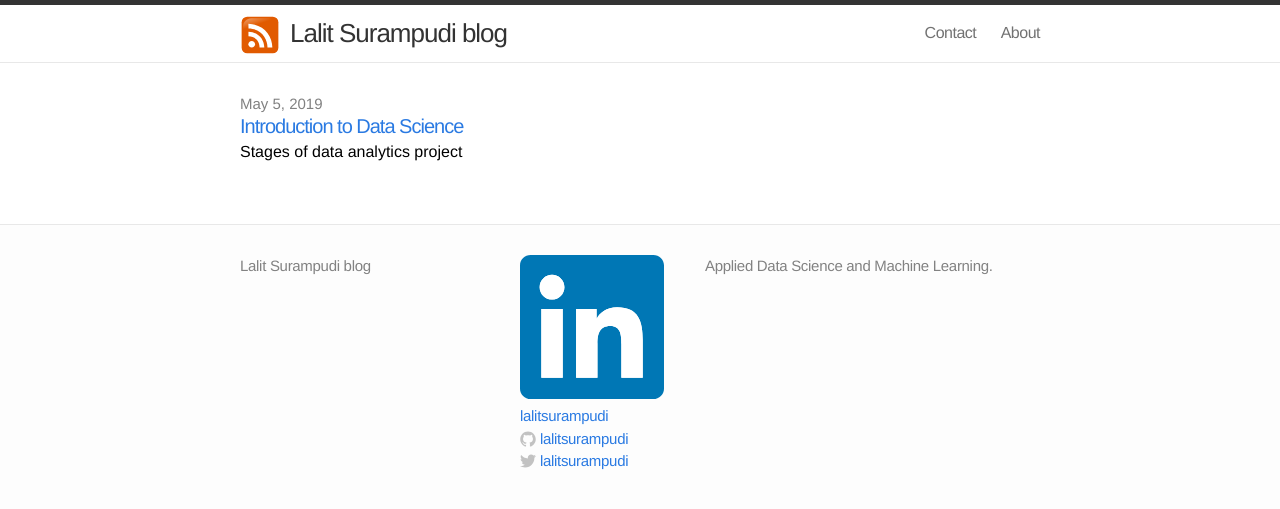
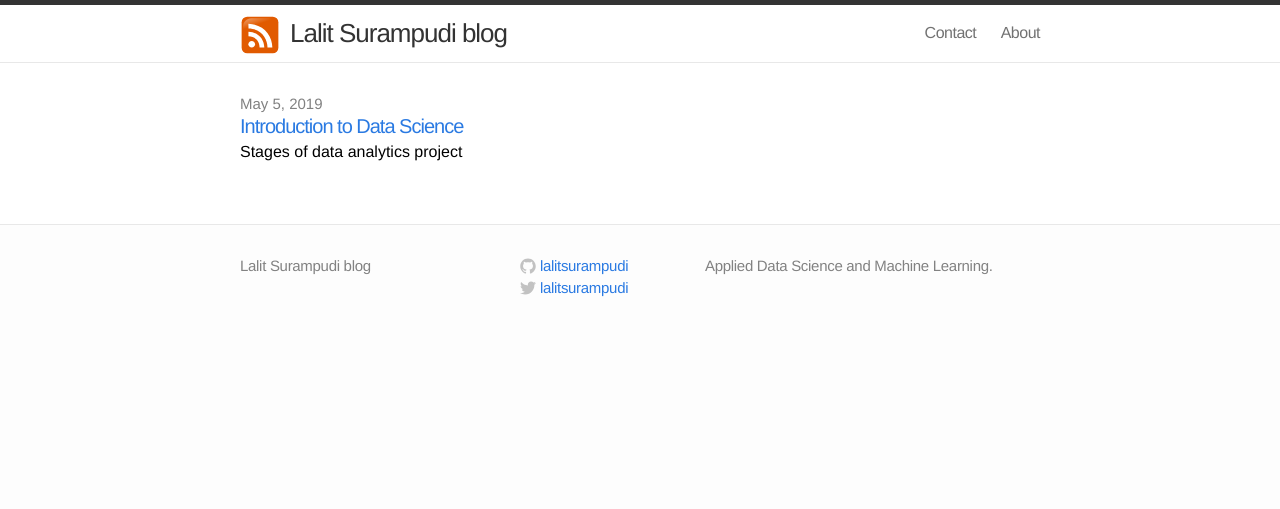
Before and after one commit to datagodzilla/nlsurampudi.com, a Jekyll site: the page built from index.html, in a window 1280 px wide. Shown: the top 509 px of the page. Built offline with Jekyll 4.4.1, drawn with Linux system fonts in a browser that asks for light colours.

Commit message:
Initial Commit

```diff
--- a/_includes/footer.html
+++ b/_includes/footer.html
@@ -13,18 +13,6 @@
 
     <div class="footer-col-2 column">
       <ul>
-      	{% if site.linkedin_username %}<li>
-          <a href="https://linkedin.com/in/{{ site.linkedin_username }}">
-            <span class="icon linkedin">
-              <svg class="icon icon-linkedin" xmlns="http://www.w3.org/2000/svg" width="144" height="144" viewBox="0 0 144 144">
-              <path class="background" fill="#0077b5" d="M 10.625,0 C 4.7611628,0 0,4.647 0,10.375 l 0,123.25 C 0,139.359 4.7611628,144 10.625,144 l 122.71875,0 C 139.21759,144 144,139.36 144,133.625 l 0,-123.25 C 144.00001,4.647 139.21759,0 133.34375,0 L 10.625,0 z m 21.40625,19.8125 c 6.828,0 12.375,5.57525 12.375,12.40625 0,6.837 -5.547,12.375 -12.375,12.375 -6.846,0 -12.375,-5.538 -12.375,-12.375 0.001,-6.83 5.53,-12.40625 12.375,-12.40625 z m 65.0625,32.46875 c 21.62801,0 25.625,14.21675 25.625,32.71875 l 0,37.71875 -21.34375,0 0,-33.4375 c 0,-7.969 -0.17199,-18.21875 -11.125,-18.21875 -11.113,0 -12.8125,8.69325 -12.8125,17.65625 l 0,34 -21.34375,0 0,-68.71875 20.5,0 0,9.375 0.28125,0 C 79.727,57.972 86.70275,52.28125 97.09375,52.28125 z M 21.34375,54 l 21.375,0 0,68.71875 -21.375,0 0,-68.71875 z"/>
-              <path class="foreground" fill="white" d="m 21.350995,53.985 h 21.359 v 68.722 h -21.359 V 53.985 z m 10.684,-34.16 c 6.828,0 12.377,5.549 12.377,12.38 0,6.837 -5.549,12.386 -12.377,12.386 -6.846,0 -12.387,-5.549 -12.387,-12.386 10e-4,-6.83 5.542,-12.38 12.387,-12.38"/>
-              <path class="foreground" fill="white" d="m 56.106995,53.985 h 20.485 v 9.39 h 0.286 c 2.852,-5.403 9.818,-11.099 20.209,-11.099 21.628005,0 25.621005,14.234 25.621005,32.736 v 37.694 h -21.34401 v -33.42 c 0,-7.969 -0.14599,-18.22 -11.098995,-18.22 -11.113,0 -12.819,8.681 -12.819,17.644 v 33.996 h -21.34 V 53.985 z"/>
-              </svg>
-            </span>
-            <span class="username">{{ site.linkedin_username }}</span>
-          </a>
-        </li>{% endif %}
         {% if site.github_username %}<li>
           <a href="https://github.com/{{ site.github_username }}">
             <span class="icon github">
```
